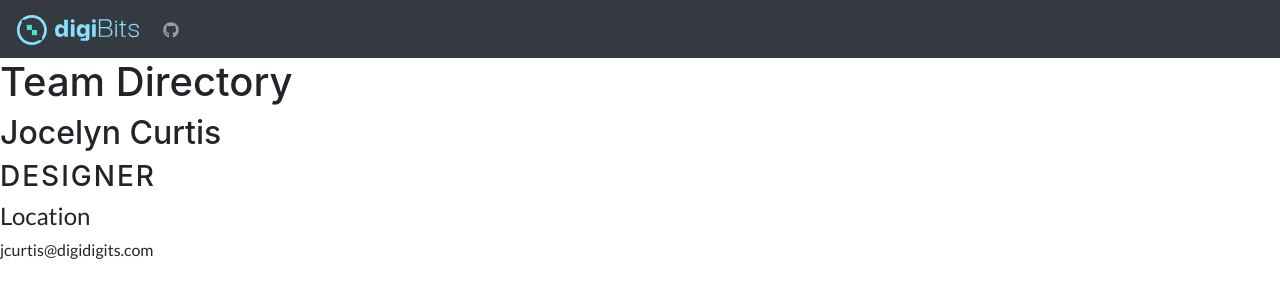
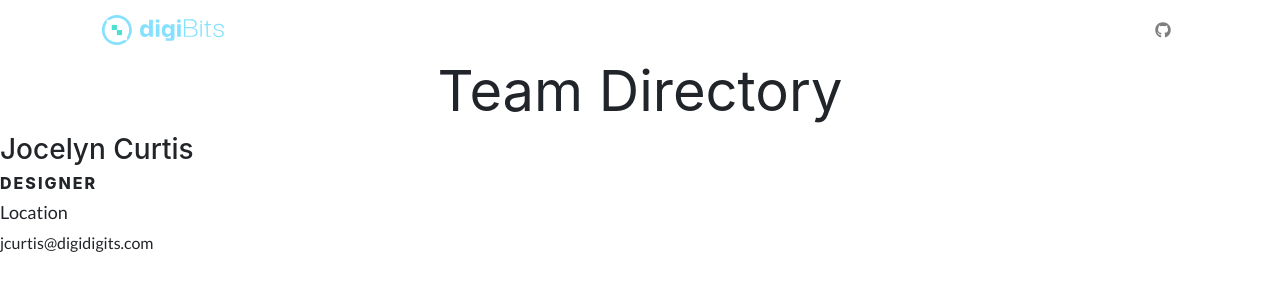
Before and after one commit to GedalyaKrycer/digibit-employee-directory, a React (Create React App) app in the folder my-app/: page / in a window 1280 px wide. Shown: the top 300 px of the page. Built offline with nearby package versions, Linux system fonts and the light colour scheme; a web font is replaced by a local one.

Commit message:
Added h1 to header

```diff
--- a/my-app/src/App.js
+++ b/my-app/src/App.js
@@ -1,6 +1,7 @@
 import React from 'react';
 import Navbar from 'react-bootstrap/Navbar';
 import Nav from 'react-bootstrap/Nav';
+import Container from 'react-bootstrap/Container';
 import Logo from './img/digibits-logo.svg';
 import { FaGithub } from 'react-icons/fa';
 
@@ -8,15 +9,24 @@ import { FaGithub } from 'react-icons/fa';
 function App() {
   return (
     <>
-      <Navbar expand="lg" bg="dark" variant="dark">
+      <header>
+        <Container>
+          <Navbar className="justify-content-between">
             <Navbar.Brand>
               <img src={Logo} alt="DigiBit Logo" />
             </Navbar.Brand>
             <Nav>
               <Nav.Link href="https://github.com/GedalyaKrycer"><FaGithub /></Nav.Link>
             </Nav>
+
           </Navbar>
-      <h1>Team Directory</h1>
+          <h1 className="text-center">Team Directory</h1>
+        </Container>
+      </header>
+
+
+
+
       <h2>Jocelyn Curtis</h2>
       <h3>Designer</h3>
       <h4>Location</h4>
--- a/my-app/src/index.js
+++ b/my-app/src/index.js
@@ -1,9 +1,9 @@
 import React from 'react';
 import ReactDOM from 'react-dom';
+import 'bootstrap/dist/css/bootstrap.min.css';
 import './index.css';
 import App from './App';
 import * as serviceWorker from './serviceWorker';
-import 'bootstrap/dist/css/bootstrap.min.css';
 
 ReactDOM.render(
   <React.StrictMode>
```
Lines whose indentation alone changed are shown as unchanged.
